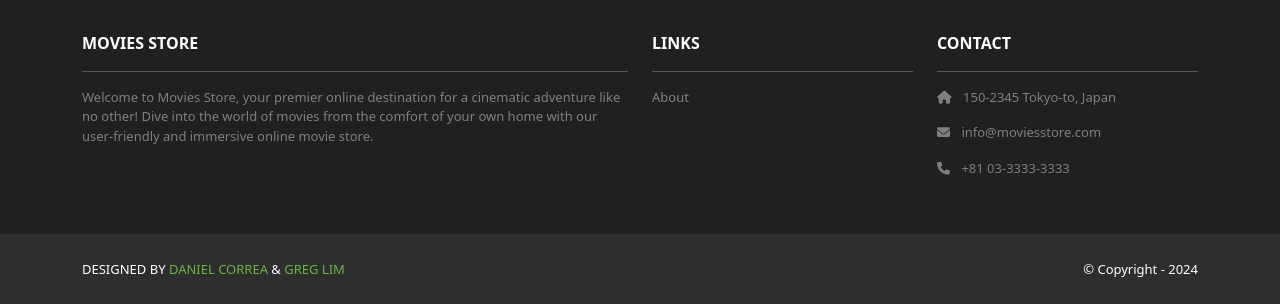
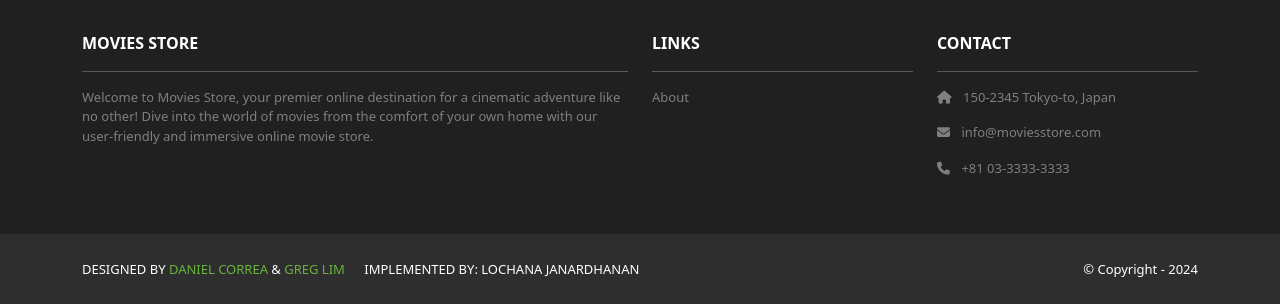
Before and after one commit to ljanardhanan27/moviesstore, a Django app: page /accounts/orders in a window 1280 px wide. Shown: the part 496-800 px from the top of the page. Run offline with Django 5.2, Linux system fonts and the light colour scheme; the visitor is signed in with stand-in values (Sample User, id 1); data that the repository does not hold is empty; some libraries are stand-ins or nearby versions.

Commit message:
Update 1

```diff
--- a/moviesstore/templates/base.html
+++ b/moviesstore/templates/base.html
@@ -78,6 +78,7 @@
           <span>DESIGNED BY <a href="https://www.x.com/danielgarax" target="_blank">DANIEL CORREA</a> &
             <a href="https://www.x.com/greglim81" target="_blank">GREG LIM</a>
           </span>
+          <span class="ms-3">IMPLEMENTED BY: LOCHANA JANARDHANAN</span>
         </div>
         <div class="text-white">
           <span>© Copyright - 2024</span>
```
